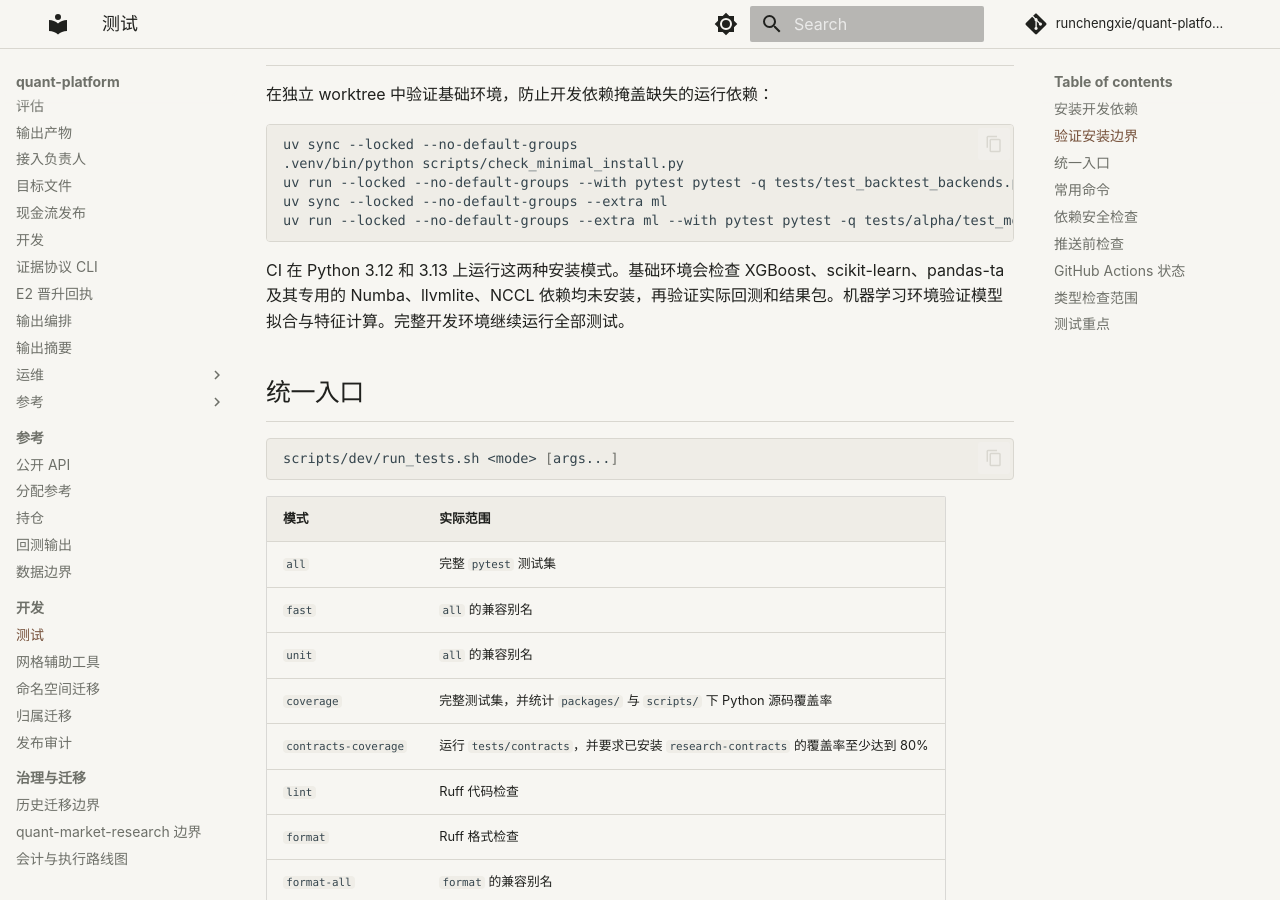
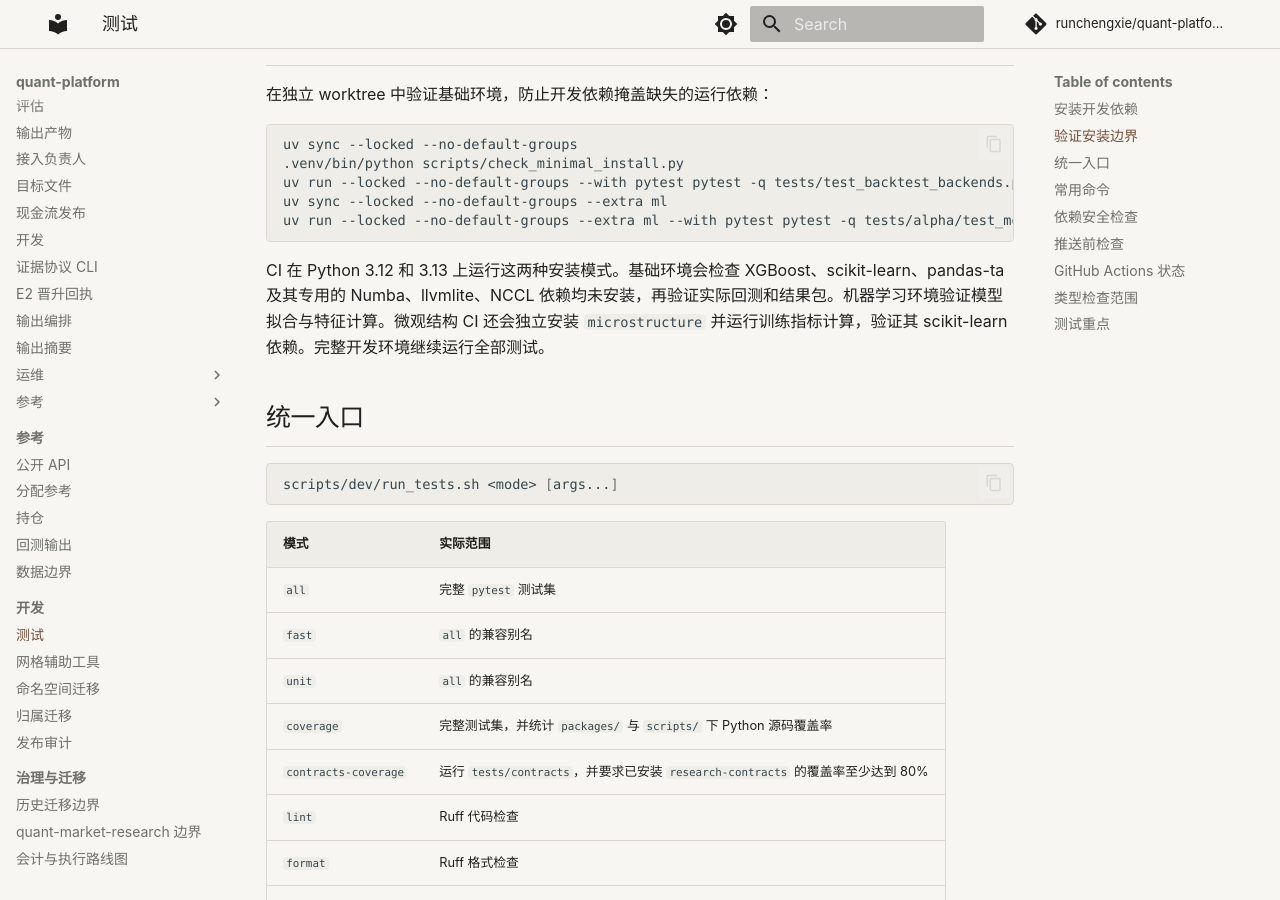
Before and after one commit to runchengxie/quant-platform, an MkDocs documentation site: the page built from docs/testing.md, in a window 1280 px wide and 900 px high, scrolled down 630 px. Built offline with MkDocs 1.6.1 and Material for MkDocs 9.7.7, drawn with Linux system fonts in a browser that asks for light colours; comment, search, counter and statistics services are not loaded.

Commit message:
Preserve microstructure metrics dependency and update distribution contract

````diff
--- a/docs/testing.md
+++ b/docs/testing.md
@@ -32,7 +32,7 @@ uv sync --locked --no-default-groups --extra ml
 uv run --locked --no-default-groups --extra ml --with pytest pytest -q tests/alpha/test_modeling.py tests/alpha/test_feature_engineering_short_series.py
 ```
 
-CI 在 Python 3.12 和 3.13 上运行这两种安装模式。基础环境会检查 XGBoost、scikit-learn、pandas-ta 及其专用的 Numba、llvmlite、NCCL 依赖均未安装，再验证实际回测和结果包。机器学习环境验证模型拟合与特征计算。完整开发环境继续运行全部测试。
+CI 在 Python 3.12 和 3.13 上运行这两种安装模式。基础环境会检查 XGBoost、scikit-learn、pandas-ta 及其专用的 Numba、llvmlite、NCCL 依赖均未安装，再验证实际回测和结果包。机器学习环境验证模型拟合与特征计算。微观结构 CI 还会独立安装 `microstructure` 并运行训练指标计算，验证其 scikit-learn 依赖。完整开发环境继续运行全部测试。
 
 ## 统一入口
 
--- a/pyproject.toml
+++ b/pyproject.toml
@@ -37,7 +37,7 @@ dev = [
   "ty==0.0.77",
 ]
 qlib = ["pyqlib>=0.9.5"]
-microstructure = ["polars>=1.0", "torch>=2.0"]
+microstructure = ["polars>=1.0", "torch>=2.0", "scikit-learn>=1.9.0"]
 
 [dependency-groups]
 dev = [
````
Also changed, not shown: README.md (+1 -1 lines), 3 other files.
